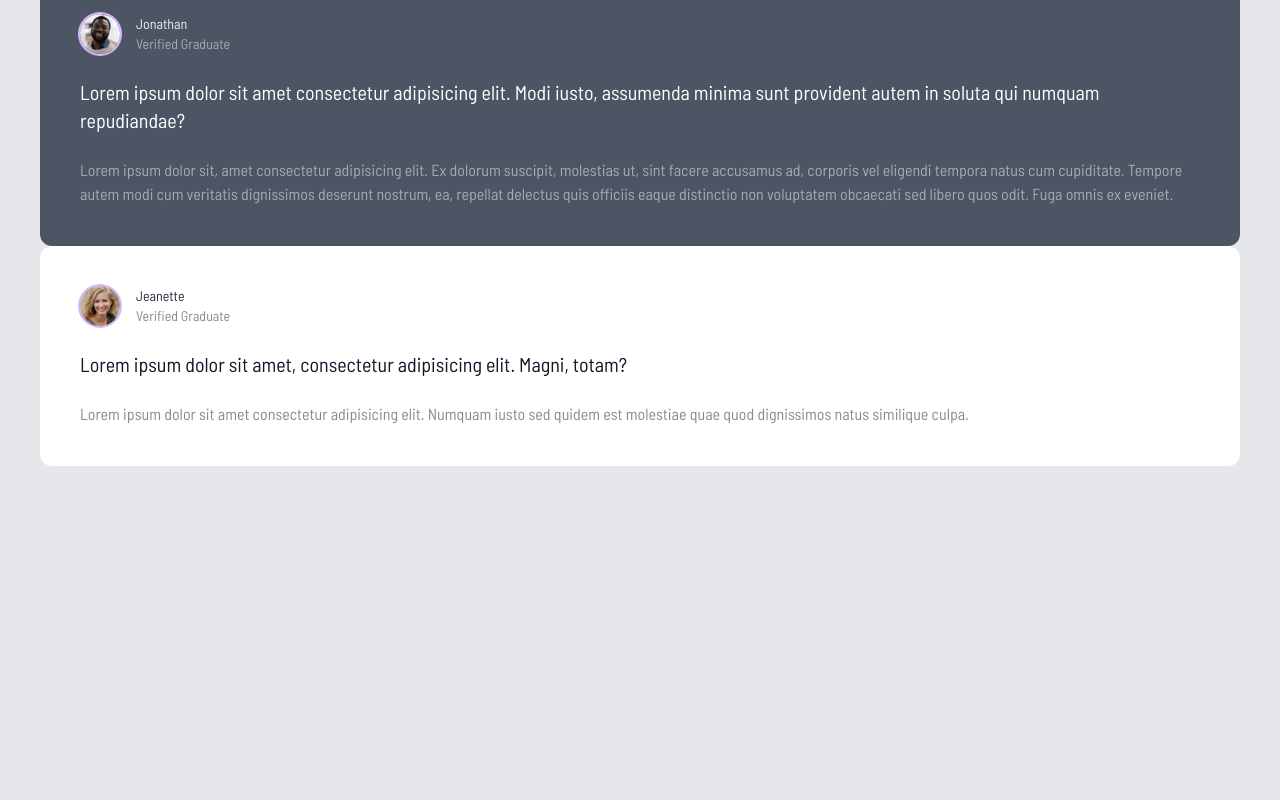
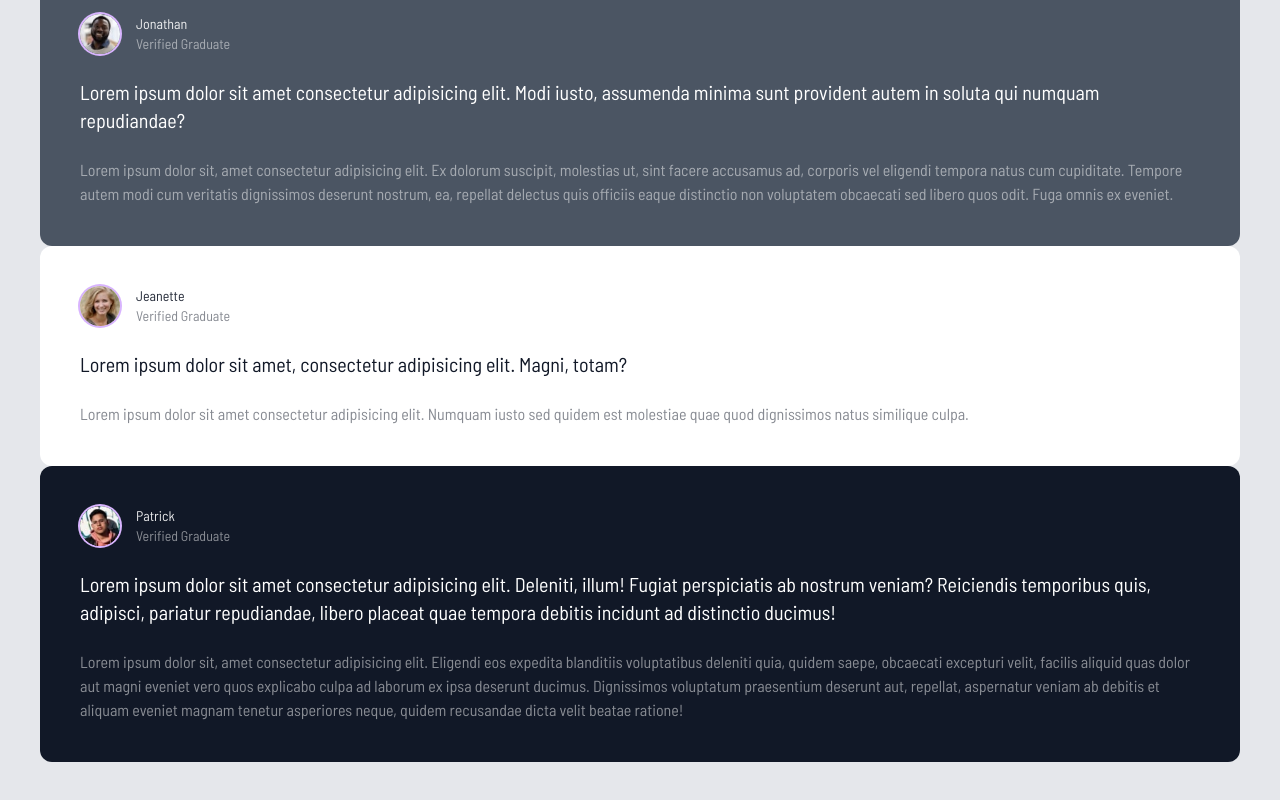
Before and after one commit to penn201500/testimonial, a website: page index.html in a window 1280 px wide. Shown: the part 410-1210 px from the top of the page. Before the commit the page ends 916 px from the top, so only its background shows below. Drawn offline with nearby package versions, Linux system fonts and the light colour scheme; files that its build step writes are made by us from their sources.

Commit message:
add the fifth box

```diff
--- a/index.html
+++ b/index.html
@@ -149,6 +149,38 @@
                         quidem est molestiae quae quod dignissimos natus similique culpa.
                     </p>
                 </div>
+
+                <!-- box 5 -->
+                <div class="p-10 rounded-xl bg-gray-900">
+                    <!-- box header -->
+                    <div class="flex space-x-4">
+                        <img
+                            src="images/image-patrick.jpg"
+                            alt=""
+                            class="w-10 h-10 rounded-full ring-2 ring-purple-300" />
+                        <div class="text-sm">
+                            <h4 class="opacity-90">Patrick</h4>
+                            <p class="opacity-50">Verified Graduate</p>
+                        </div>
+                    </div>
+                    <!-- large text -->
+                    <p class="mt-6 text-xl">
+                        Lorem ipsum dolor sit amet consectetur adipisicing elit. Deleniti, illum!
+                        Fugiat perspiciatis ab nostrum veniam? Reiciendis temporibus quis, adipisci,
+                        pariatur repudiandae, libero placeat quae tempora debitis incidunt ad
+                        distinctio ducimus!
+                    </p>
+                    <!-- small text -->
+                    <p class="mt-6 opacity-50">
+                        Lorem ipsum dolor sit, amet consectetur adipisicing elit. Eligendi eos
+                        expedita blanditiis voluptatibus deleniti quia, quidem saepe, obcaecati
+                        excepturi velit, facilis aliquid quas dolor aut magni eveniet vero quos
+                        explicabo culpa ad laborum ex ipsa deserunt ducimus. Dignissimos voluptatum
+                        praesentium deserunt aut, repellat, aspernatur veniam ab debitis et aliquam
+                        eveniet magnam tenetur asperiores neque, quidem recusandae dicta velit
+                        beatae ratione!
+                    </p>
+                </div>
             </div>
         </div>
     </body>
```
